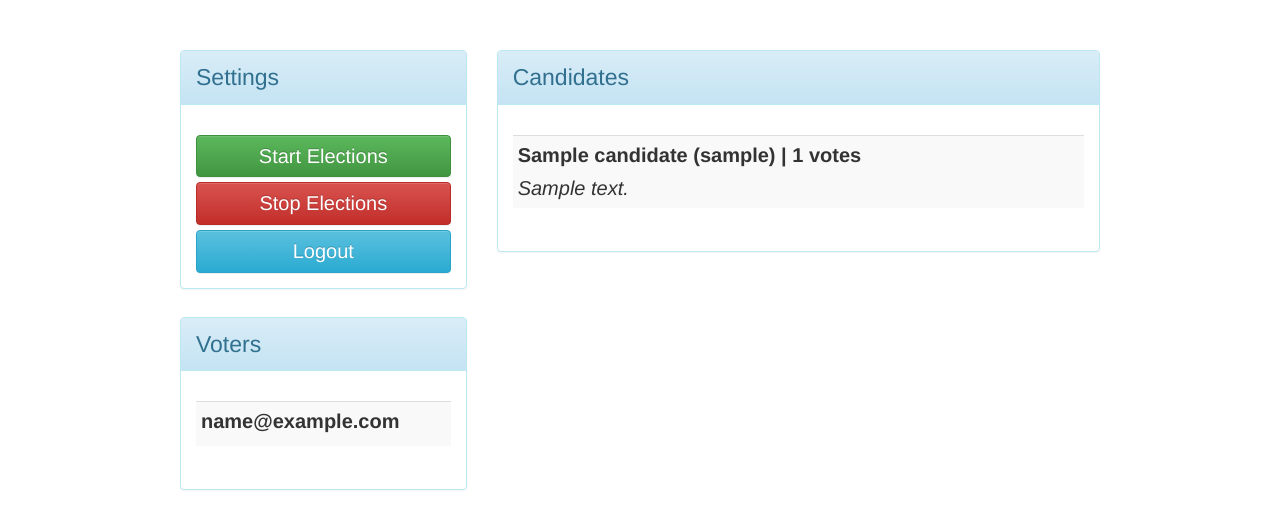
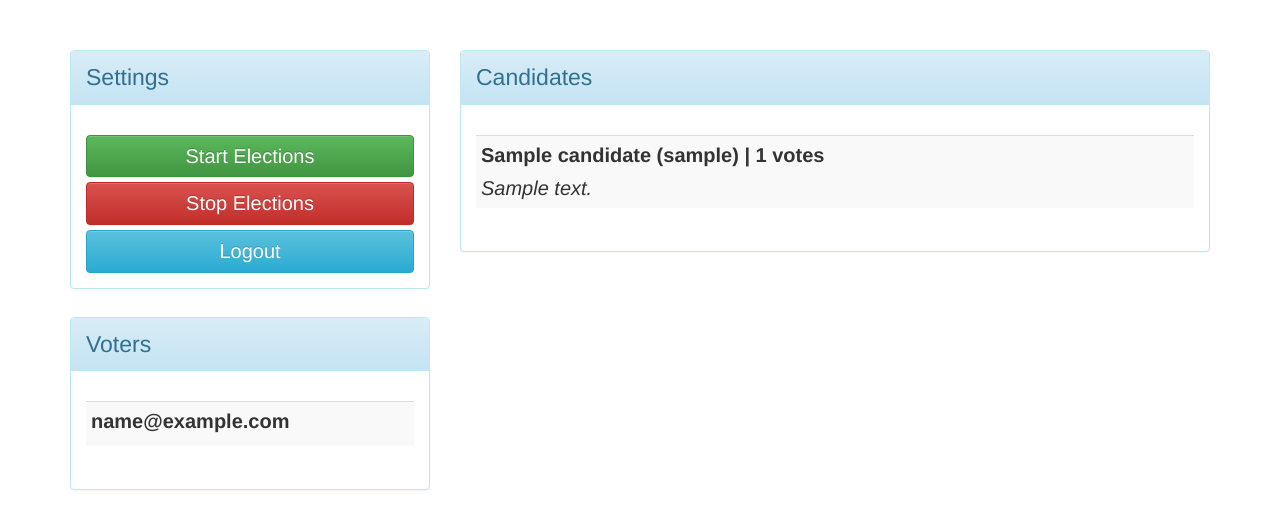
Before and after one commit to sonroyaalmerol/django-election-site, a Django app: template templates/dashboard.html in a window 1280 px wide. Shown: the top 529 px of the page. Run offline with Django 3.2, Linux system fonts and the light colour scheme; the template is opened without the code that fills it: values that come from a table or form of the project are taken from there, others are empty; tables that the repository leaves empty hold one stand-in row (values such as "Sample post"); some libraries are stand-ins or nearby versions.

Commit message:
change repo

```diff
--- a/templates/dashboard.html
+++ b/templates/dashboard.html
@@ -32,7 +32,7 @@
 </head>
 <body>
 	<div class="container">
-		 <div id="loginbox" style="margin-top:50px;" class="mainbox col-md-10 col-md-offset-1 col-sm-10 col-sm-offset-1">
+		 <div id="loginbox" style="margin-top:50px;" class="mainbox">
 			 {% for message in messages %}
 						<div class="alert alert-{{ message.tags }}">{{ message }}</div>
 				{% endfor %}
```
